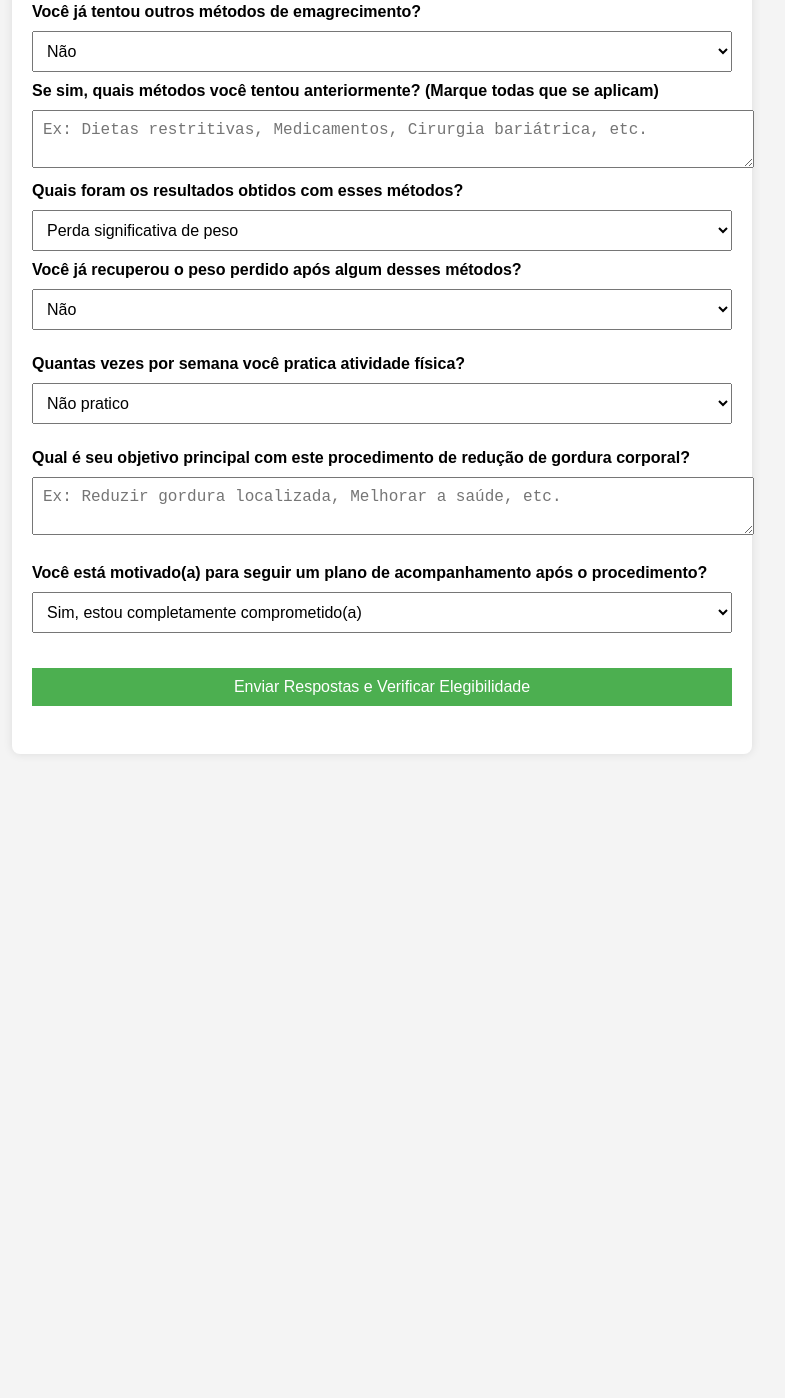
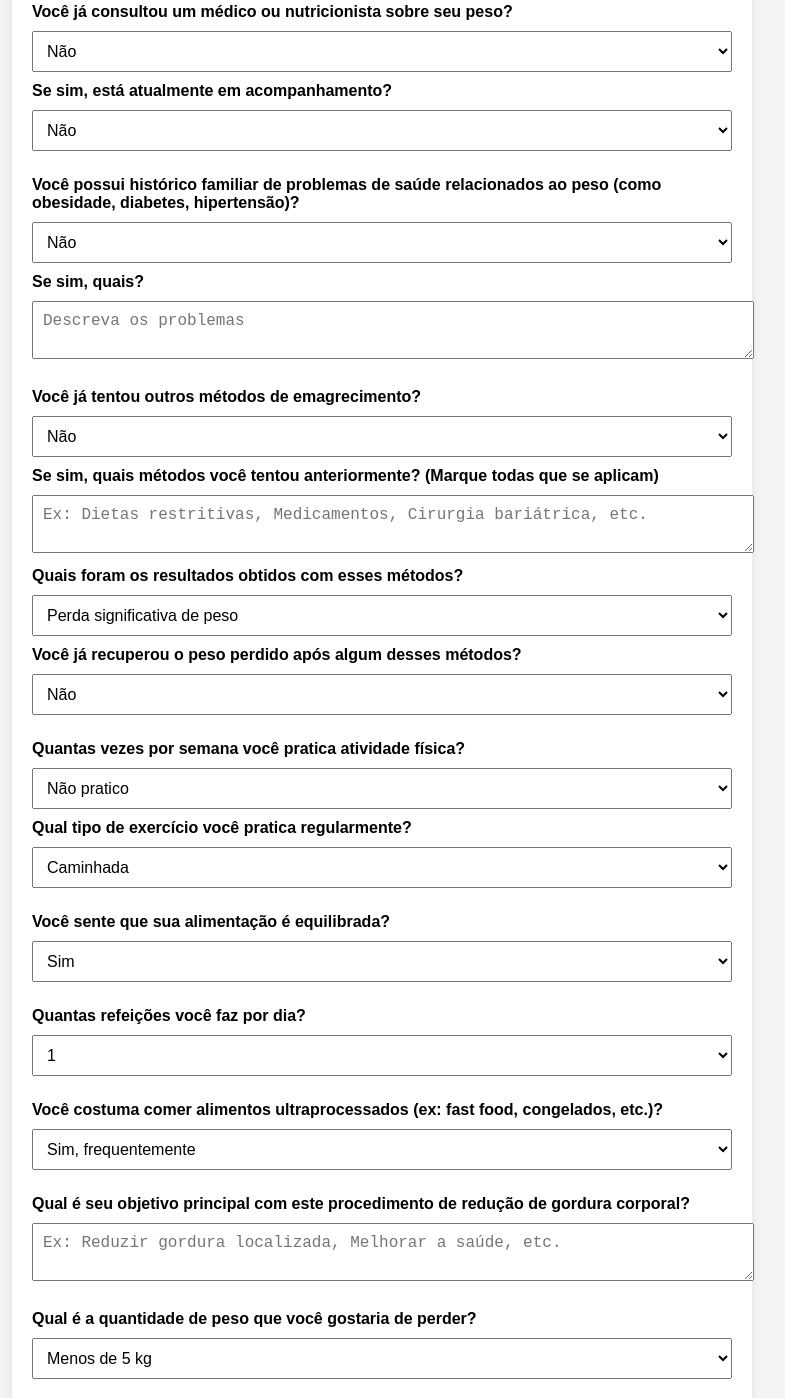
Before and after one commit to inovaceg/Kellen-Cristina-Est-tica, a plain HTML site: page index.html in a window 1280 px wide. Shown: the part 1262-2660 px from the top of the page, without its empty margins (258-1043 px from the left). Before the commit the page ends 2056 px from the top, so only its background shows below. Drawn offline with Linux system fonts and the light colour scheme.

Commit message:
Update index.html

```diff
--- a/index.html
+++ b/index.html
@@ -103,7 +103,7 @@
             <input type="text" id="imc_value" placeholder="Digite o valor do IMC ou percentual de gordura">
         </div>
 
-        <!-- Histórico de Saúde -->
+        <!-- Histórico de Saúde e Tentativas de Emagrecimento -->
         <div class="question">
             <label>Você já foi diagnosticado com algum problema de saúde relacionado ao peso ou metabolismo?</label>
             <select id="health_diagnosis" required>
@@ -112,6 +112,29 @@
             </select>
             <label>Se sim, quais problemas?</label>
             <textarea id="health_problems" placeholder="Ex: Hipertensão, Diabetes Tipo 1, Hipotireoidismo, etc."></textarea>
+        </div>
+
+        <div class="question">
+            <label>Você já consultou um médico ou nutricionista sobre seu peso?</label>
+            <select id="consulted_nutritionist" required>
+                <option value="Não">Não</option>
+                <option value="Sim">Sim</option>
+            </select>
+            <label>Se sim, está atualmente em acompanhamento?</label>
+            <select id="nutritionist_followup" required>
+                <option value="Não">Não</option>
+                <option value="Sim">Sim</option>
+            </select>
+        </div>
+
+        <div class="question">
+            <label>Você possui histórico familiar de problemas de saúde relacionados ao peso (como obesidade, diabetes, hipertensão)?</label>
+            <select id="family_history" required>
+                <option value="Não">Não</option>
+                <option value="Sim">Sim</option>
+            </select>
+            <label>Se sim, quais?</label>
+            <textarea id="family_problems" placeholder="Descreva os problemas"></textarea>
         </div>
 
         <!-- Tentativas Anteriores de Emagrecimento -->
@@ -126,7 +149,7 @@
             <textarea id="attempts_methods" placeholder="Ex: Dietas restritivas, Medicamentos, Cirurgia bariátrica, etc."></textarea>
 
             <label>Quais foram os resultados obtidos com esses métodos?</label>
-            <select id="attempts_results">
+            <select id="attempts_results" required>
                 <option value="Perda significativa de peso">Perda significativa de peso</option>
                 <option value="Perda moderada de peso">Perda moderada de peso</option>
                 <option value="Não houve perda de peso">Não houve perda de peso</option>
@@ -134,7 +157,7 @@
             </select>
 
             <label>Você já recuperou o peso perdido após algum desses métodos?</label>
-            <select id="regained_weight">
+            <select id="regained_weight" required>
                 <option value="Não">Não</option>
                 <option value="Sim">Sim</option>
             </select>
@@ -149,12 +172,61 @@
                 <option value="3 a 4 vezes">3 a 4 vezes</option>
                 <option value="5 ou mais vezes">5 ou mais vezes</option>
             </select>
+
+            <label>Qual tipo de exercício você pratica regularmente?</label>
+            <select id="exercise_type" required>
+                <option value="Caminhada">Caminhada</option>
+                <option value="Musculação">Musculação</option>
+                <option value="Corrida">Corrida</option>
+                <option value="Esportes coletivos">Esportes coletivos</option>
+                <option value="Yoga/Pilates">Yoga/Pilates</option>
+                <option value="Outro">Outro</option>
+            </select>
+        </div>
+
+        <div class="question">
+            <label>Você sente que sua alimentação é equilibrada?</label>
+            <select id="balanced_diet" required>
+                <option value="Sim">Sim</option>
+                <option value="Não">Não</option>
+                <option value="Não tenho certeza">Não tenho certeza</option>
+            </select>
+        </div>
+
+        <div class="question">
+            <label>Quantas refeições você faz por dia?</label>
+            <select id="meals_per_day" required>
+                <option value="1">1</option>
+                <option value="2">2</option>
+                <option value="3">3</option>
+                <option value="4 ou mais">4 ou mais</option>
+            </select>
+        </div>
+
+        <div class="question">
+            <label>Você costuma comer alimentos ultraprocessados (ex: fast food, congelados, etc.)?</label>
+            <select id="processed_food" required>
+                <option value="Sim, frequentemente">Sim, frequentemente</option>
+                <option value="Sim, ocasionalmente">Sim, ocasionalmente</option>
+                <option value="Raramente">Raramente</option>
+                <option value="Nunca">Nunca</option>
+            </select>
         </div>
 
         <!-- Motivação e Objetivos -->
         <div class="question">
             <label>Qual é seu objetivo principal com este procedimento de redução de gordura corporal?</label>
-            <textarea id="main_goal" placeholder="Ex: Reduzir gordura localizada, Melhorar a saúde, etc."></textarea>
+            <textarea id="main_goal" placeholder="Ex: Reduzir gordura localizada, Melhorar a saúde, etc." required></textarea>
+        </div>
+
+        <div class="question">
+            <label>Qual é a quantidade de peso que você gostaria de perder?</label>
+            <select id="weight_loss_goal" required>
+                <option value="Menos de 5 kg">Menos de 5 kg</option>
+                <option value="Entre 5 e 10 kg">Entre 5 e 10 kg</option>
+                <option value="Entre 10 e 15 kg">Entre 10 e 15 kg</option>
+                <option value="Mais de 15 kg">Mais de 15 kg</option>
+            </select>
         </div>
 
         <!-- Comprometimento e Expectativas -->
```
